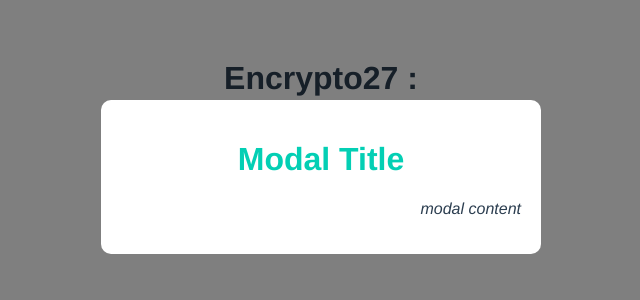
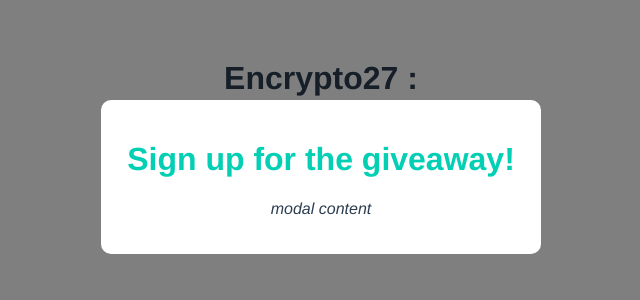
Before and after one commit to diegoallies/pro4, a Vue app: page / in a window 1280 px wide. Shown: the top 300 px of the page, without its empty margins (319-959 px from the left). Built offline with nearby package versions, Linux system fonts and the light colour scheme.

Commit message:
$refs & components & props

```diff
--- a/src/App.vue
+++ b/src/App.vue
@@ -1,6 +1,6 @@
 <template>
   <h1>{{ title }}</h1>
-  <Modal />
+  <Modal header="Sign up for the giveaway!"/>
 </template>
 
 <script>
--- a/src/components/Modal.vue
+++ b/src/components/Modal.vue
@@ -1,11 +1,17 @@
 <template>
     <div class="backdrop">
         <div class="modal">
-            <h1>Modal Title</h1>
+            <h1>{{ header }}</h1>
             <p>modal content</p>
         </div>
     </div>
 </template>
+
+<script>
+export default {
+    props: ['header'],
+}
+</script>
 
 <style>
 
@@ -32,6 +38,6 @@
     }
 
     .modal p {
-        text-align: end;
+        text-align: center;
     }
 </style>
```
